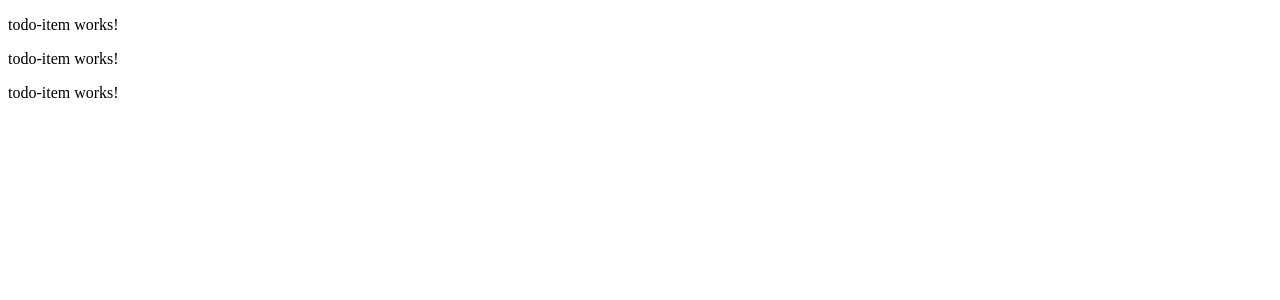
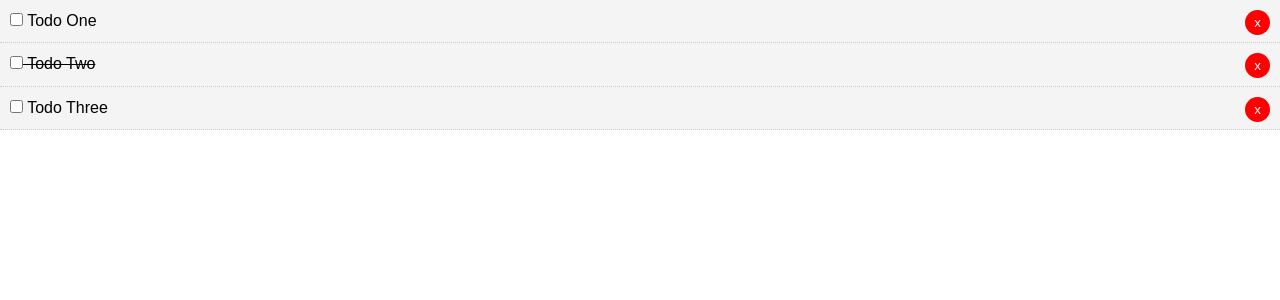
Before and after one commit to alex-lip/AngularTodolist, an Angular app: page / in a window 1280 px wide. Shown: the top 300 px of the page. Built offline with nearby package versions, Linux system fonts and the light colour scheme.

Commit message:
added todo service

```diff
--- a/src/app/component/todo-item/todo-item.component.css
+++ b/src/app/component/todo-item/todo-item.component.css
@@ -0,0 +1,19 @@
+.del {
+    background: #ff0000;
+    color: #fff;
+    border: none;
+    padding: 5px 9px;
+    border-radius: 50%;
+    cursor: pointer;
+    float: right;
+}
+
+.todo {
+    background: #f4f4f4;
+    padding: 10px;
+    border-bottom: 1px #ccc dotted;
+}
+
+.is-complete {
+    text-decoration: line-through;
+}
--- a/src/app/component/todo-item/todo-item.component.html
+++ b/src/app/component/todo-item/todo-item.component.html
@@ -1 +1,8 @@
-<p>todo-item works!</p>
+<div [ngClass]="setClasses()">
+    <p>
+        <input (change)="onToggle(todo)" type="checkbox" />
+        {{ todo.title }}
+        <button (click)="onDelete(todo)" class="del">x</button>
+    </p>
+
+</div>
--- a/src/app/component/todo-item/todo-item.component.ts
+++ b/src/app/component/todo-item/todo-item.component.ts
@@ -14,4 +14,21 @@
   ngOnInit(): void {
   }
 
+  // Set Dynamic Classes
+  setClasses() {
+    let classes = {
+      todo: true,
+      'is-complete': this.todo.completed
+    }
+
+    return classes;
+  }
+
+  onToggle(todo) {
+    todo.completed = !todo.completed;
+  }
+
+  onDelete(todo) {
+    console.log('delete');
+  }
 }
--- a/src/styles.css
+++ b/src/styles.css
@@ -1 +1,31 @@
-/* You can add global styles to this file, and also import other style files */
+* {
+    box-sizing: border-box;
+    margin: 0;
+    padding: 0;
+}
+
+body {
+    font-family: Arial, Helvetica, sans-serif;
+    line-height: 1.4;
+}
+
+a {
+    color: #333;
+    text-decoration: none;
+}
+
+.container {
+    padding: 0 1rem;
+}
+
+.btn {
+    display: inline-block;
+    border: none;
+    background: #555;
+    padding: 7px 20px;
+    cursor: pointer;
+}
+
+.btn:hover {
+    background: #666;
+}
```
Also changed, not shown: src/app/service/todo.service.ts (added, +9 -0 lines), 1 other file (tests, documents, lock files or other folders).
